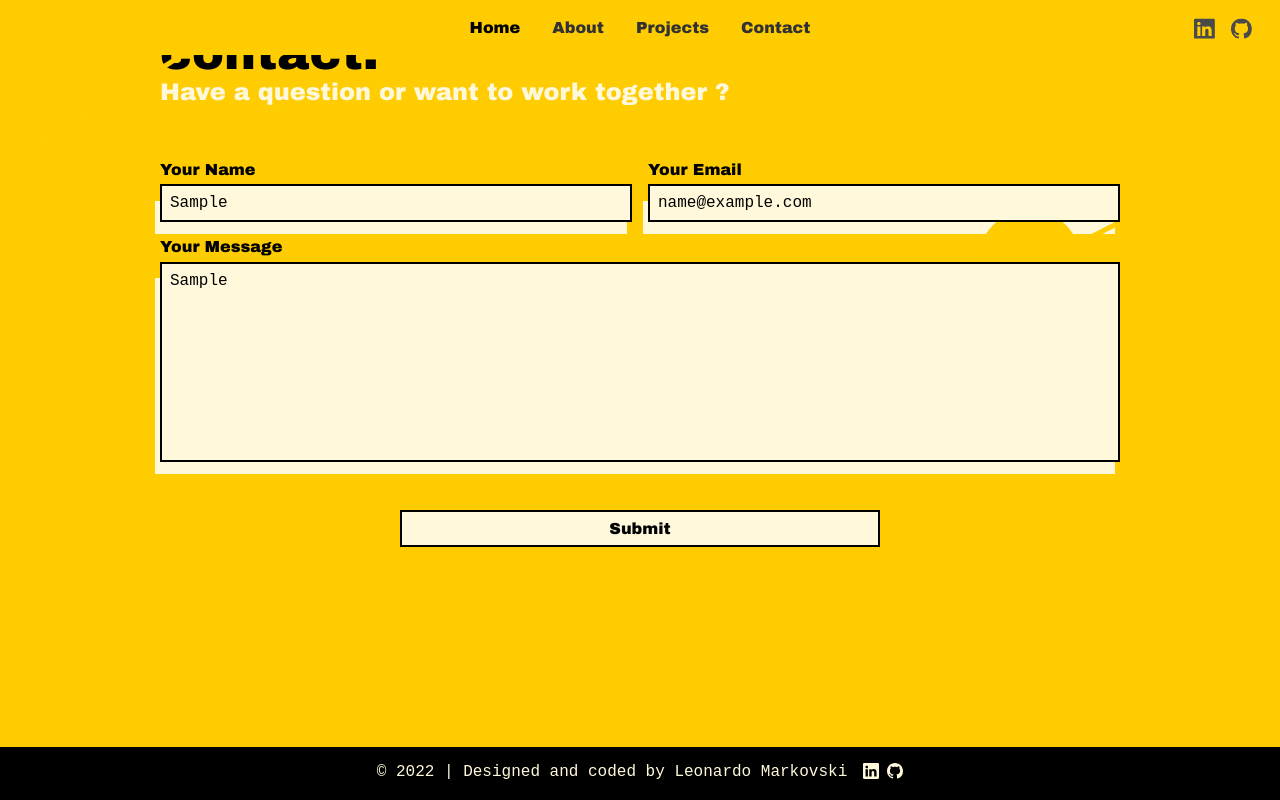
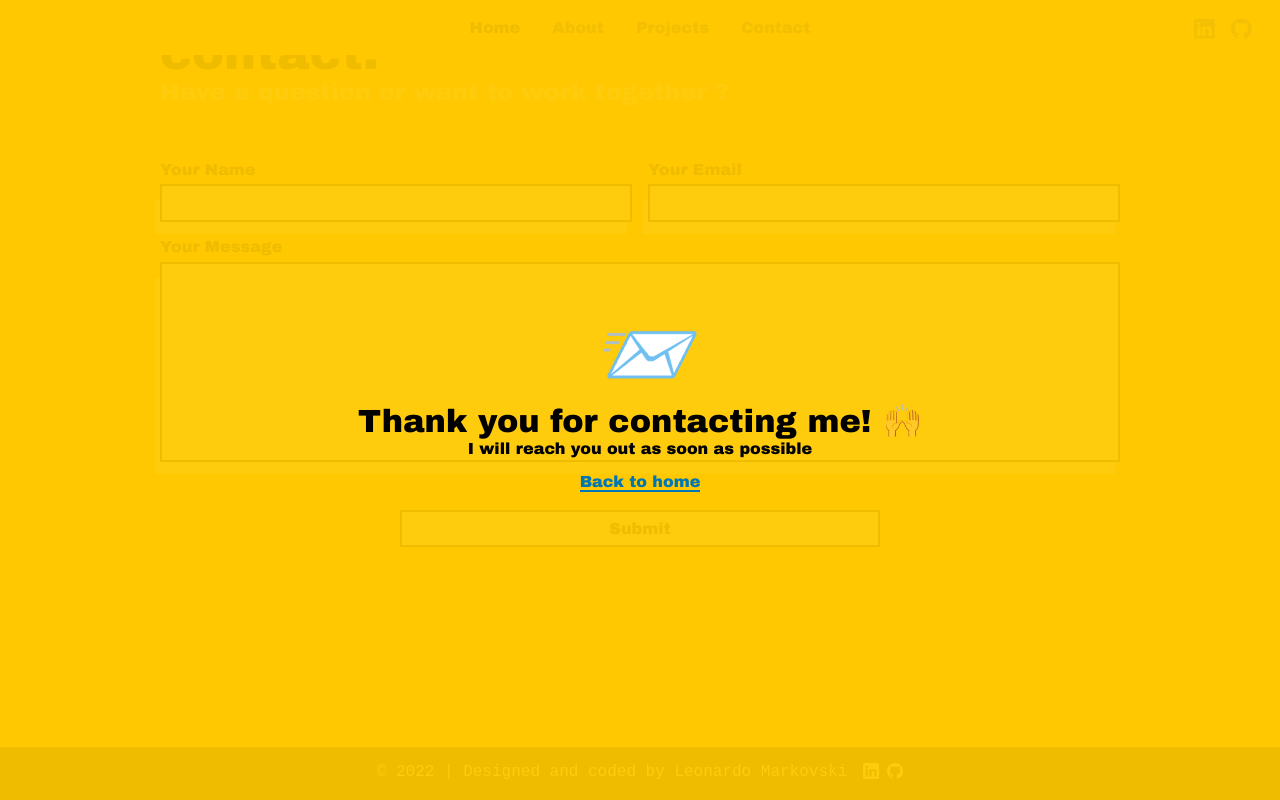
Before and after one commit to markoskyL/markovski.dev, a Next.js app: page / in a window 1280 px wide. Both pictures are taken after typing "Sample", "name@example.com", "Sample" into the empty fields and a click on the button "Submit". Shown: the part 3737-4537 px from the top of the page. Built offline with nearby package versions, Linux system fonts and the light colour scheme.

Commit message:
added success submit modal

```diff
--- a/components/Navigation/NavLargeDevices/NavLargeDevices.tsx
+++ b/components/Navigation/NavLargeDevices/NavLargeDevices.tsx
@@ -88,7 +88,7 @@ const NavLargeDevices = () => {
             <BsLinkedin className={styles.linkedIn} />
           </a>
         </Link>
-        <Link href={"https://github.com/markoskyL/markovski.dev"}>
+        <Link href={"https://github.com/markoskyL"}>
           <a target={"_blank"}>
             <BsGithub className={styles.gitHub} />
           </a>
--- a/components/_ContactPage/ContactPage.tsx
+++ b/components/_ContactPage/ContactPage.tsx
@@ -1,10 +1,13 @@
 import React, { FormEvent, useState } from "react";
 import styles from "./ContactPage.module.scss";
+import SuccessModal from "./SuccessModal/SuccessModal";
 
 const ContactPage = () => {
   const [name, setName] = useState<string>("");
   const [email, setEmail] = useState<string>("");
   const [message, setMessage] = useState<string>("");
+  const [success, setSuccess] = useState<boolean>(false);
+
   interface dataProps {
     [key: string]: string;
     name: string;
@@ -25,13 +28,21 @@ const ContactPage = () => {
       .join("&");
   };
 
+  const handleSuccess = () => {
+    setSuccess(true);
+    document.body.classList.add("preventScroll");
+    setName("");
+    setEmail("");
+    setMessage("");
+  };
+
   const handleSubmit = (e: FormEvent) => {
     fetch("/", {
       method: "POST",
       headers: { "Content-Type": "application/x-www-form-urlencoded" },
       body: encode({ "form-name": "contact", ...data }),
     })
-      .then(() => alert("Success!"))
+      .then(handleSuccess)
       .catch((error) => alert(error));
 
     e.preventDefault();
@@ -40,6 +51,9 @@ const ContactPage = () => {
   return (
     <div className={styles.contact} id="contact">
       <div className={styles.whiteTriangle}></div>
+      {success && (
+        <SuccessModal setSuccess={(value: boolean) => setSuccess(value)} />
+      )}
       <div className={styles.contactInner}>
         <h1 className={styles.pageTitle}>contact.</h1>
         <h2 className={styles.pagePreTitle}>
--- /dev/null
+++ b/components/_ContactPage/SuccessModal/SuccessModal.module.scss
@@ -0,0 +1,24 @@
+@import "../../../styles/colors.module.scss";
+.successModal {
+  position: fixed;
+  top: 0;
+  z-index: 10000;
+  height: 100vh;
+  width: 100vw;
+  display: flex;
+  flex-direction: column;
+  align-items: center;
+  justify-content: center;
+  background-color: rgba(255, 200, 0, 0.943);
+  text-align: center;
+  padding: 2rem;
+  i {
+    font-size: 5rem;
+  }
+  span {
+    margin-top: 1rem;
+    cursor: pointer;
+    color: $linkedIn-blue;
+    border-bottom: 2px solid $linkedIn-blue;
+  }
+}
--- /dev/null
+++ b/components/_ContactPage/SuccessModal/SuccessModal.tsx
@@ -0,0 +1,22 @@
+import React from "react";
+import styles from "./SuccessModal.module.scss";
+const SuccessModal: React.FC<{ setSuccess: (value: boolean) => void }> = ({
+  setSuccess,
+}) => {
+  const handleClick = () => {
+    setSuccess(false);
+    document.body.classList.remove("preventScroll");
+    document.body.scrollTop = 0;
+    document.documentElement.scrollTop = 0;
+  };
+  return (
+    <div className={styles.successModal}>
+      <i>📨</i>
+      <h1>Thank you for contacting me! 🙌</h1>
+      <p>I will reach you out as soon as possible</p>
+      <span onClick={handleClick}>Back to home</span>
+    </div>
+  );
+};
+
+export default SuccessModal;
--- a/pages/index.tsx
+++ b/pages/index.tsx
@@ -7,7 +7,7 @@ import AboutPage from "../components/_AboutPage/AboutPage";
 import ContactPage from "../components/_ContactPage/ContactPage";
 import HomePage from "../components/_HomePage/HomePage";
 import ProjectsPage from "../components/_ProjectsPage/ProjectsPage";
-const Home: NextPage = () => {
+const MarkovskiDev: NextPage = () => {
   return (
     <>
       <Head>
@@ -22,7 +22,7 @@ const Home: NextPage = () => {
         />
       </Head>
       <div className="pages-wrapper">
-        <GeometricBackground />
+        {/* <GeometricBackground /> */}
         <Navigation />
         <HomePage />
         <AboutPage />
@@ -34,4 +34,4 @@ const Home: NextPage = () => {
   );
 };
 
-export default Home;
+export default MarkovskiDev;
--- a/styles/globals.css
+++ b/styles/globals.css
@@ -21,6 +21,10 @@ h1 {
   /* text-align: center; */
 }
 
+.preventScroll {
+  overflow-y: hidden;
+}
+
 @font-face {
   font-family: "Arial Black";
   src: url("../assets/fonts/ariblk.ttf") format("truetype");
```
